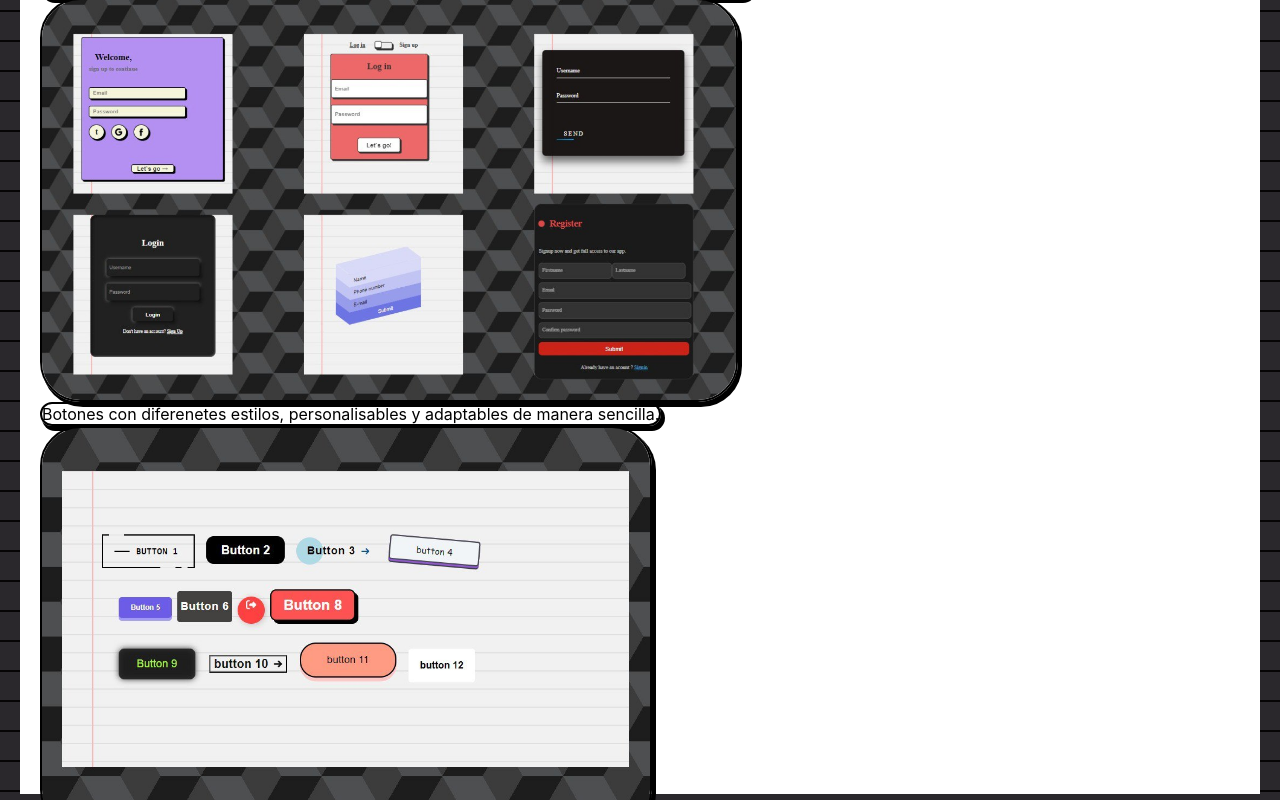
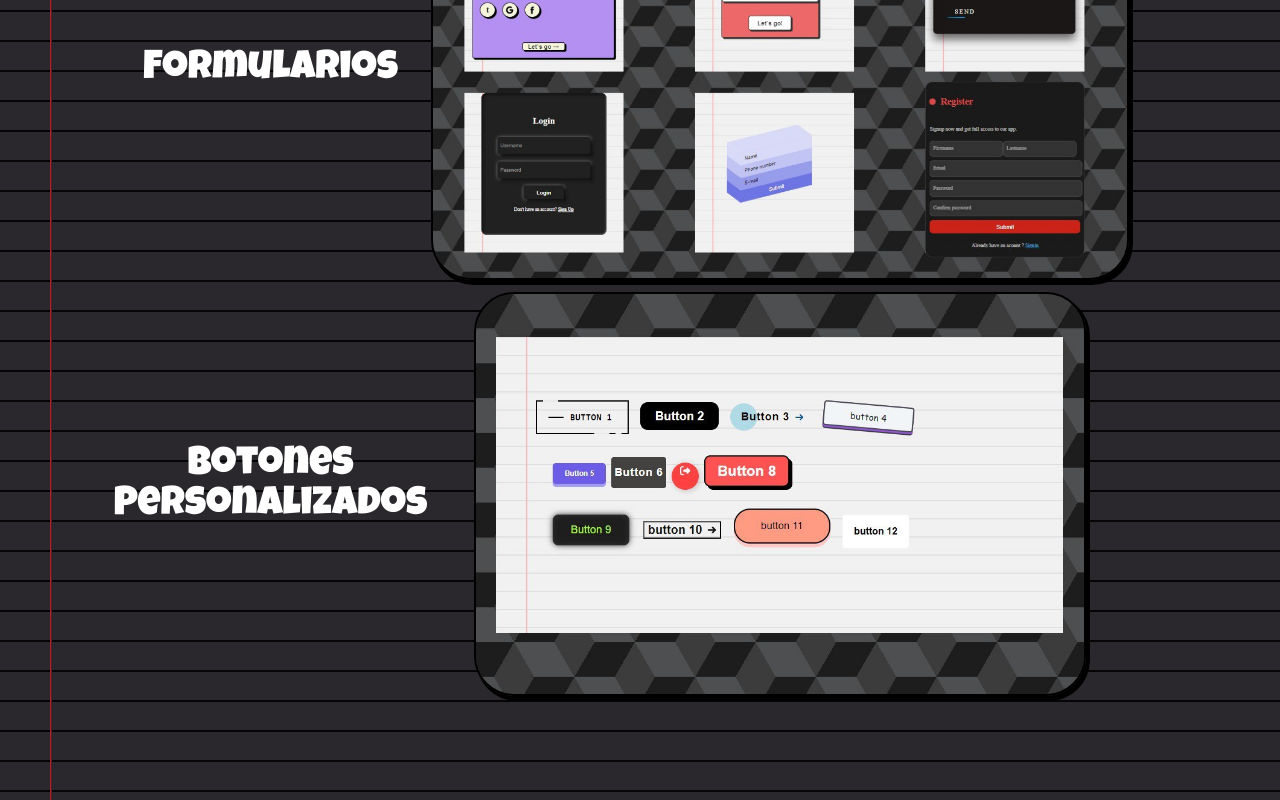
Before and after one commit to ElBuenParker/parkerweb, a React (Create React App) app: page /portafolio in a window 1280 px wide. Shown: the part 1040-1840 px from the top of the page. Built offline with nearby package versions, Linux system fonts and the light colour scheme.

Commit message:
projects added

```diff
--- a/src/pages/Portafolio.jsx
+++ b/src/pages/Portafolio.jsx
@@ -5,31 +5,35 @@ import '../styles/bubble.css'
 import '../styles/portafolio.css'
 import FormsImg from '../img/forms.jpg'
 import ButtonsImg from '../img/btn.jpg'
+import { Link } from 'react-router-dom';
 
 const MainContainer = styled.div`
   display:flex;
   align-items: center;
   padding: 20px;
-
-`;
-
-const Contenido = styled.div`
-  display:flex;
-  flex-wrap: wrap;
-  align-items: center;
-  justify-content: space-around;
-  padding: 20px;
-  display: flex;
-  height: 800px;
-  background-color:#ffff; //borrar al final
-  margin-top:10%;
 `;
 
 
 
+const Contenido = styled.div`
+  display:flex;
+  align-items:center;
+  align-content: space-between;
+  justify-content: space-between;
+  padding: 20px;
+  display: flex;
+  height: 1200px;
+  margin-top:10%;
+  @media(min-width: 100px){
+      position: relative;
+      margin-top:1%;
+
+      display: block;
+    }
+
+`;
+
 const Portafolio = () => {
-
-
   return (
     <MainContainer>
     <div className="screen">
@@ -43,13 +47,47 @@ const Portafolio = () => {
       <Contenido>
 
         <div className="ContenidoImg">
-          <div className="descripcionImg">Formularios en diferentes presentaciones para uso publico, personalizables y de uso sencillo.</div>
-          <img height={400} className="Img" src={FormsImg}></img>
+          <div className="descripcionImg">Formularios</div>
+          <div class="card">
+            <div class="card-inner">
+              <div class="card-front">
+                <p>
+                <img height={400} className="Img" src={FormsImg}></img>
+                </p>
+              </div>
+              <div class="card-back">
+                <p>Formularios interactivos diseñados con HTML y estilizados con CSS. Estos formularios son altamente personalizables, permitiendo ajustes en diseño, campos requeridos y acciones de envío. Su estructura modular facilita la integración en diferentes proyectos web.  </p>
+                <Link to={"https://github.com/ElBuenParker/logins"}>
+                <button>
+                <span class="button_top" > Ir al código <ion-icon classname="gh-icon" name="logo-github"></ion-icon></span>
+              </button>
+                </Link>
+              </div>
+
+            </div>
+          </div>
         </div>
 
         <div className="ContenidoBtn">
-          <div className="descripcionImg">Botones con diferenetes estilos, personalisables y adaptables de manera sencilla.</div>
-          <img height={400} className="Img" src={ButtonsImg}></img>
+          <div className="descripcionImg">Botones Personalizados</div>
+          <div class="card">
+            <div class="card-inner">
+              <div class="card-front">
+                <p>
+                <img height={400} className="Img" src={ButtonsImg}></img>
+                </p>
+              </div>
+              <div class="card-back">
+                <p>Botones interactivos con estilos personalizables creados con CSS y JavaScript, diseñados para ser fácilmente editables y adaptables a diferentes estilos y necesidades. Su código permite ajustar colores, tamaño, efectos de hover y comportamiento con facilidad, proporcionando una solución versátil para agregar interactividad a páginas web.</p>
+                <Link to={"https://github.com/ElBuenParker/buttons"}>
+                <button>
+                <span class="button_top" > Ir al código <ion-icon classname="gh-icon" name="logo-github"></ion-icon></span>
+              </button>
+                </Link>
+
+              </div>
+            </div>
+          </div>
         </div>
 
 
--- a/src/styles/portafolio.css
+++ b/src/styles/portafolio.css
@@ -1,19 +1,27 @@
+@import url('https://fonts.googleapis.com/css2?family=Carter+One&family=Teko:wght@300..700&display=swap');
+
+@import url('https://fonts.googleapis.com/css2?family=Acme&family=Luckiest+Guy&family=Titan+One&display=swap');
+
+
+
 .ContenidoImg{
     display: flex;
     flex-wrap: wrap;
+    margin: 2vh;
+    justify-content: center;
+    font-family: "Luckiest Guy", cursive;
+    font-family: "Luckiest Guy", cursive;
+    font-size: 40px;
+
 }
 .ContenidoBtn{
+    justify-content: center;
     display: flex;
     flex-wrap: wrap;
-}
-.descripcionImg{
-    display:flex;
-    align-items: center;
-    justify-content: center;
-    display: absolute;
-    border-radius: 40px;
-    border: 2px solid #000000;
-    box-shadow: 3px 4px 0px 1px #000000;
+    margin: 2vh;
+    font-family: "Luckiest Guy", cursive;
+    font-size: 40px;
+
 }
 
 .Img{
@@ -21,13 +29,107 @@
     border-radius: 40px;
     border: 2px solid #000000;
     box-shadow: 3px 4px 0px 1px #000000;
+    margin-left: 1vh;
+
 }
 .descripcionImg{
     display:flex;
     align-items: center;
     justify-content: center;
     display: absolute;
+    width: 30vh;
+    max-width: 600px;
+    border-radius: 40px;
+    margin-right: 4vh;
+    margin-bottom: 2vh;
+    color: #fff;
+
+}
+
+
+.card {
+    width: 707px;
+    height: 400px;
+    perspective: 1000px;
+    border-radius: 60px;
+  }
+
+  .card-inner {
+    width: 100%;
+    height: 100%;
+    position: relative;
+    transform-style: preserve-3d;
+    transition: transform 0.999s;
+
+  }
+
+  .card:hover .card-inner {
+    transform: rotateY(180deg);
+  }
+
+  .card-front,
+  .card-back {
+    position: absolute;
+    width: 100%;
+    height: 100%;
+    backface-visibility: hidden;
+  }
+
+  .card-front {
+    color: #000000;
+    display: flex;
+    align-items: center;
+    border-radius: 10px;
+    justify-content: center;
+    font-size: 24px;
+    transform: rotateY(0deg);
+  }
+
+  .card-back {
+    background-color: #202020;
+    color: #fff;
+    display: flex;
+    align-items: center;
+    justify-content: center;
+    font-size: 24px;
+    transform: rotateY(180deg);
     border-radius: 40px;
     border: 2px solid #000000;
+    flex-direction: column;
+
     box-shadow: 3px 4px 0px 1px #000000;
-}
+  }
+
+  button {
+    /* Variables */
+    --button_radius: 0.75em;
+    --button_color: #e8e8e8;
+    --button_outline_color: #000000;
+    font-size: 17px;
+    font-weight: bold;
+    border: none;
+    border-radius: var(--button_radius);
+    background: var(--button_outline_color);
+  }
+
+  .button_top {
+    display: block;
+    box-sizing: border-box;
+    border: 2px solid var(--button_outline_color);
+    border-radius: var(--button_radius);
+    padding: 0.75em 1.5em;
+    background: var(--button_color);
+    color: var(--button_outline_color);
+    transform: translateY(-0.2em);
+    transition: transform 0.1s ease;
+  }
+
+  button:hover .button_top {
+    /* Pull the button upwards when hovered */
+    transform: translateY(-0.33em);
+  }
+
+  button:active .button_top {
+    /* Push the button downwards when pressed */
+    transform: translateY(0);
+  }
```
